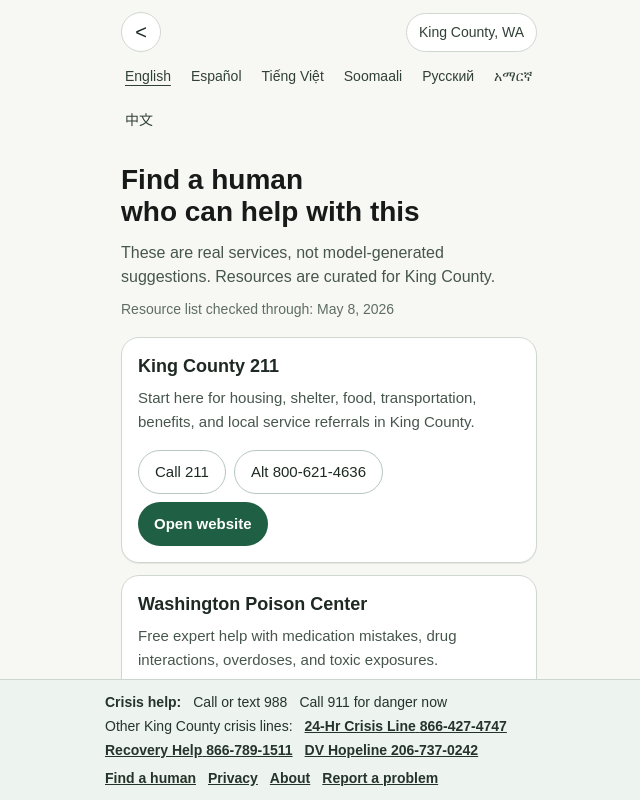
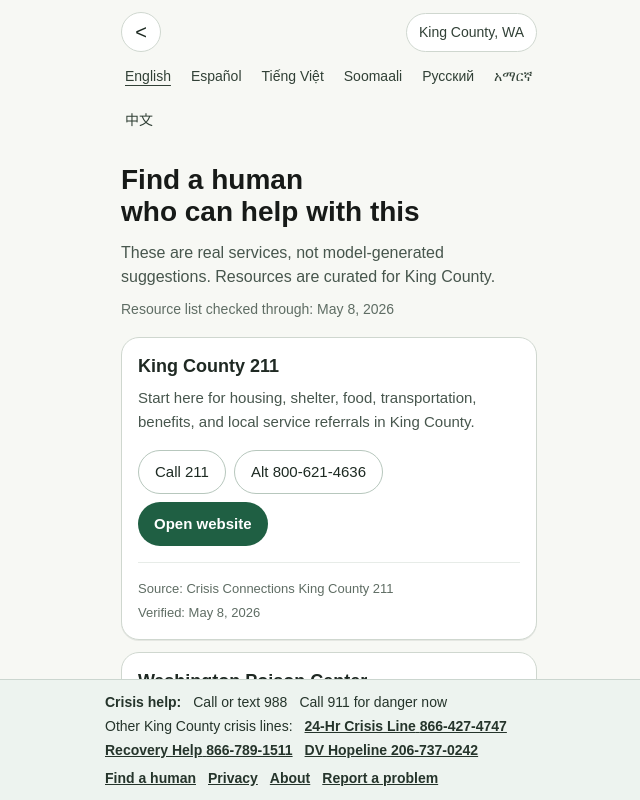
Before and after one commit to am-dj-ct/streetlight, a Next.js app: page /find-human in a window 1280 px wide. Shown: the whole page, without its empty margins (311-951 px from the left). Built offline with nearby package versions, Linux system fonts and the light colour scheme.

Commit message:
Show referral sources and fix review-date display

```diff
--- a/scripts/smoke.mjs
+++ b/scripts/smoke.mjs
@@ -22,7 +22,11 @@ const pageChecks = [
   },
   {
     expectedText: "Find a human",
-    extraExpectedText: ["Resource list checked through:"],
+    extraExpectedText: [
+      "Resource list checked through:",
+      "Source:",
+      "Verified:",
+    ],
     path: "/find-human?entryId=understand-letter-or-form&lang=en",
     reportLinkSnippet:
       "/report-problem?lang=en&amp;area=find-human&amp;entryId=understand-letter-or-form&amp;source=%2Ffind-human%3FentryId%3Dunderstand-letter-or-form%26lang%3Den",
--- a/src/app/find-human/page.tsx
+++ b/src/app/find-human/page.tsx
@@ -52,6 +52,11 @@ export default async function FindHumanPage({
   const category =
     rawCategory && isWeakCategory(rawCategory) ? rawCategory : undefined;
   const referrals = getReferralsForCategory({ category, regionScope });
+  const formatResourceDate = (value: string) =>
+    new Intl.DateTimeFormat(currentLanguage.code, {
+      dateStyle: "medium",
+      timeZone: "UTC",
+    }).format(new Date(`${value}T00:00:00Z`));
   const checkedThroughDate = getCheckedThroughDate(referrals);
   const backHref = getBackHrefForReferrals({
     entryId,
@@ -59,9 +64,7 @@ export default async function FindHumanPage({
   });
   const categoryLabel = category ? getWeakCategoryLabel(category) : "";
   const formattedCheckedThroughDate = checkedThroughDate
-    ? new Intl.DateTimeFormat(currentLanguage.code, {
-        dateStyle: "medium",
-      }).format(new Date(`${checkedThroughDate}T00:00:00Z`))
+    ? formatResourceDate(checkedThroughDate)
     : null;
 
   return (
@@ -140,7 +143,12 @@ export default async function FindHumanPage({
         ) : null}
 
         <section className="flex flex-1 flex-col gap-3 pb-4">
-          {referrals.map((resource) => (
+          {referrals.map((resource) => {
+            const formattedVerifiedDate = formatResourceDate(
+              resource.lastVerified,
+            );
+
+            return (
               <article
                 key={resource.id}
                 className="rounded-[18px] border border-[#cfd7cf] bg-white px-4 py-4 shadow-[0_1px_0_rgba(29,42,34,0.08)]"
@@ -190,8 +198,18 @@ export default async function FindHumanPage({
                     {copy.referralsWebsiteLabel}
                   </a>
                 </div>
+
+                <div className="mt-4 border-t border-[#e7ece8] pt-4 text-[13px] leading-5 text-[#5f6d64]">
+                  <p>
+                    {copy.referralsSourceLabel} {resource.sourceName}
+                  </p>
+                  <p className="pt-1">
+                    {copy.referralsVerifiedLabel} {formattedVerifiedDate}
+                  </p>
+                </div>
               </article>
-          ))}
+            );
+          })}
         </section>
       </div>
 
--- a/src/data/ui-copy/en.json
+++ b/src/data/ui-copy/en.json
@@ -57,6 +57,8 @@
     "referralsIntroKing": "These are real services, not model-generated suggestions. Resources are curated for King County.",
     "referralsIntroFallback": "These are real services, not model-generated suggestions. You are seeing the fallback list for outside King County.",
     "referralsCheckedThroughLabel": "Resource list checked through:",
+    "referralsSourceLabel": "Source:",
+    "referralsVerifiedLabel": "Verified:",
     "referralsFilteredPrefix": "This list is filtered for",
     "referralsShowAll": "Show all resources",
     "referralsBestFit": "Best fit",
```
Also changed, not shown: 1 other file (tests, documents, lock files or other folders). Lines whose indentation alone changed are shown as unchanged.
